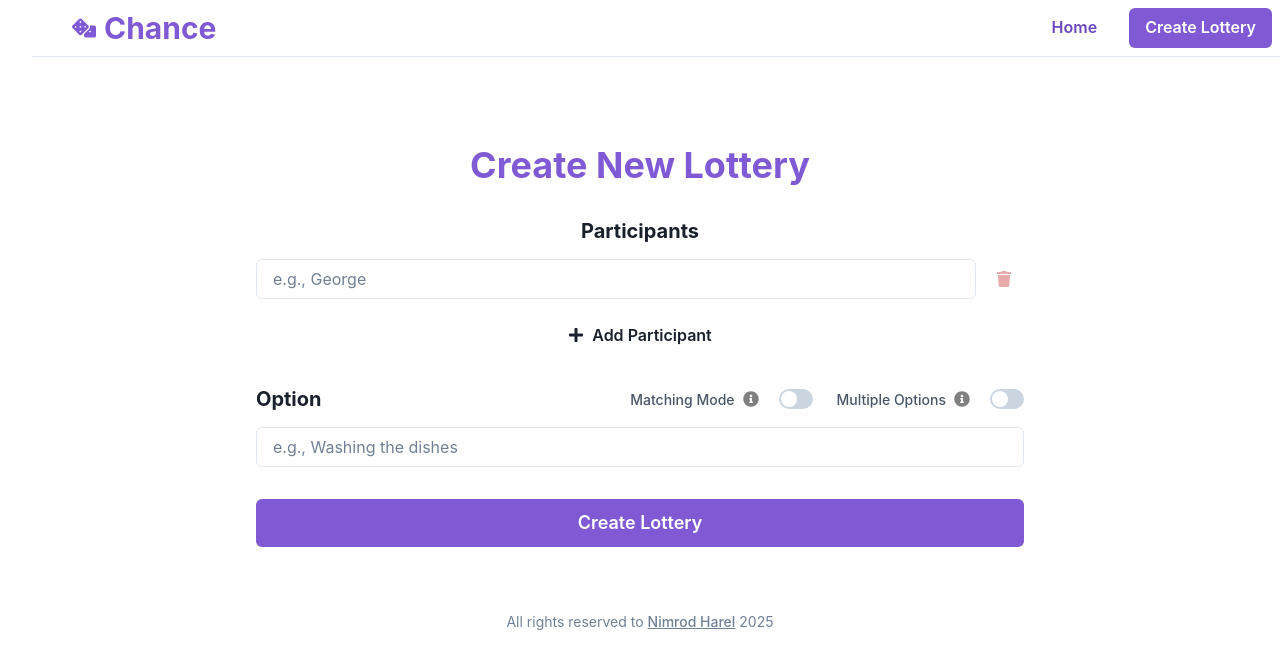
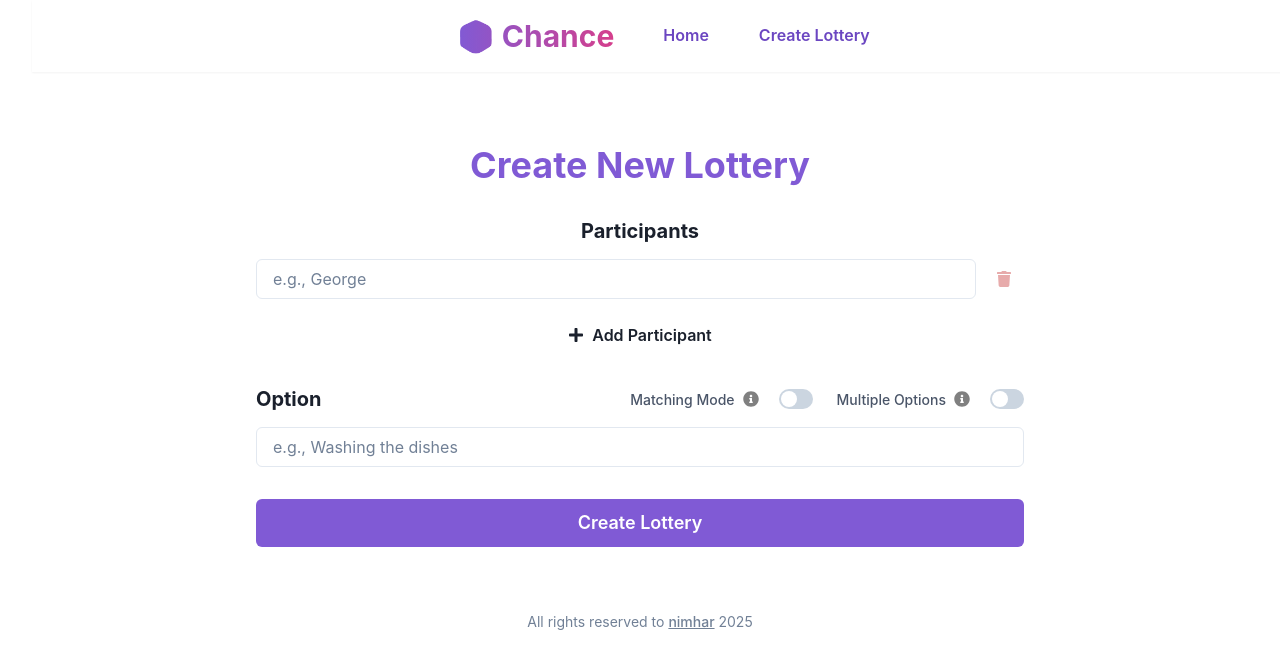
Before and after one commit to nimhar/chance, a React (Vite) app: page /chance/create in a window 1280 px wide. Shown: the top 668 px of the page. Built offline with nearby package versions, Linux system fonts and the light colour scheme.

Commit message:
Fix UI issues: header alignment, logo navigation, copyright text, and single participant view

```diff
--- a/src/components/Header.tsx
+++ b/src/components/Header.tsx
@@ -1,49 +1,40 @@
-import { Box, Flex, Heading, Button, useColorModeValue } from '@chakra-ui/react'
-import { Link as RouterLink } from 'react-router-dom'
-import { FaDice } from 'react-icons/fa'
+import { Box, Container, Heading, HStack, Button } from '@chakra-ui/react'
+import { useNavigate } from 'react-router-dom'
 
 const Header = () => {
-  const bgColor = useColorModeValue('white', 'gray.800')
-  const borderColor = useColorModeValue('gray.200', 'gray.700')
+  const navigate = useNavigate()
 
   return (
-    <Box
-      as="header"
-      position="fixed"
-      top={0}
-      width="100%"
-      bg={bgColor}
-      borderBottom="1px"
-      borderColor={borderColor}
-      zIndex={10}
-      px={4}
-      py={2}
+    <Box bg="white" boxShadow="sm" position="fixed" width="100%" top={0} zIndex={10}>
+      <Container maxW="800px" py={4}>
+        <HStack spacing={8} justify="center" align="center">
+          <Heading
+            size="lg"
+            bgGradient="linear(to-r, purple.500, pink.500)"
+            bgClip="text"
+            cursor="pointer"
+            onClick={() => navigate('/')}
           >
-      <Flex maxW="1200px" mx="auto" align="center" justify="space-between">
-        <Flex align="center">
-          <FaDice size={24} color="#805AD5" />
-          <Heading as={RouterLink} to="/" size="lg" ml={2} color="purple.500">
-            Chance
+            🎲 Chance
           </Heading>
-        </Flex>
-        <Flex gap={4}>
+          <HStack spacing={4}>
             <Button
-            as={RouterLink}
-            to="/"
               variant="ghost"
               colorScheme="purple"
+              onClick={() => navigate('/')}
             >
               Home
             </Button>
             <Button
-            as={RouterLink}
-            to="/create"
+              variant="ghost"
               colorScheme="purple"
+              onClick={() => navigate('/create')}
             >
               Create Lottery
             </Button>
-        </Flex>
-      </Flex>
+          </HStack>
+        </HStack>
+      </Container>
     </Box>
   )
 }
--- a/src/pages/CreateLottery.tsx
+++ b/src/pages/CreateLottery.tsx
@@ -282,7 +282,7 @@ const CreateLottery = () => {
               rel="noopener noreferrer"
               style={{ textDecoration: 'underline' }}
             >
-              Nimrod Harel
+              nimhar
             </a>
             {' '}2025
           </Text>
--- a/src/pages/SingleTaskLottery.tsx
+++ b/src/pages/SingleTaskLottery.tsx
@@ -162,6 +162,11 @@ const SingleTaskLottery = () => {
   }, [])
 
   const getSegmentPath = (index: number) => {
+    // For single participant, draw a full circle
+    if (participants.length === 1) {
+      return `M 0 0 L 200 0 A 200 200 0 1 1 199.99 0 Z`
+    }
+
     const angle = 360 / participants.length
     const startAngle = (index * angle - 90) * (Math.PI / 180)
     const endAngle = ((index + 1) * angle - 90) * (Math.PI / 180)
@@ -188,6 +193,27 @@ const SingleTaskLottery = () => {
             {winner ? `${winner} will ${task}` : `Who will ${task}?`}
           </Heading>
 
+          {participants.length === 1 ? (
+            <Box
+              bg="white"
+              p={6}
+              borderRadius="xl"
+              boxShadow="lg"
+              textAlign="center"
+              mb={4}
+              w="100%"
+            >
+              <Heading
+                textAlign="center"
+                fontSize="4xl"
+                bgGradient="linear(to-r, orange.400, yellow.400)"
+                bgClip="text"
+                mb={2}
+              >
+                {participants[0]} will {task}
+              </Heading>
+            </Box>
+          ) : (
             <Box
               bg="white"
               p={6}
@@ -217,6 +243,7 @@ const SingleTaskLottery = () => {
                 </Text>
               )}
             </Box>
+          )}
 
           <Box position="relative" h="400px" w="400px">
             <svg
@@ -302,7 +329,7 @@ const SingleTaskLottery = () => {
               rel="noopener noreferrer"
               style={{ textDecoration: 'underline' }}
             >
-              Nimrod Harel
+              nimhar
             </a>
             {' '}2025
           </Text>
--- a/src/pages/ViewLottery.tsx
+++ b/src/pages/ViewLottery.tsx
@@ -267,7 +267,7 @@ const ViewLottery = () => {
               rel="noopener noreferrer"
               style={{ textDecoration: 'underline' }}
             >
-              Nimrod Harel
+              nimhar
             </a>
             {' '}2025
           </Text>
```
Lines whose indentation alone changed are shown as unchanged.
